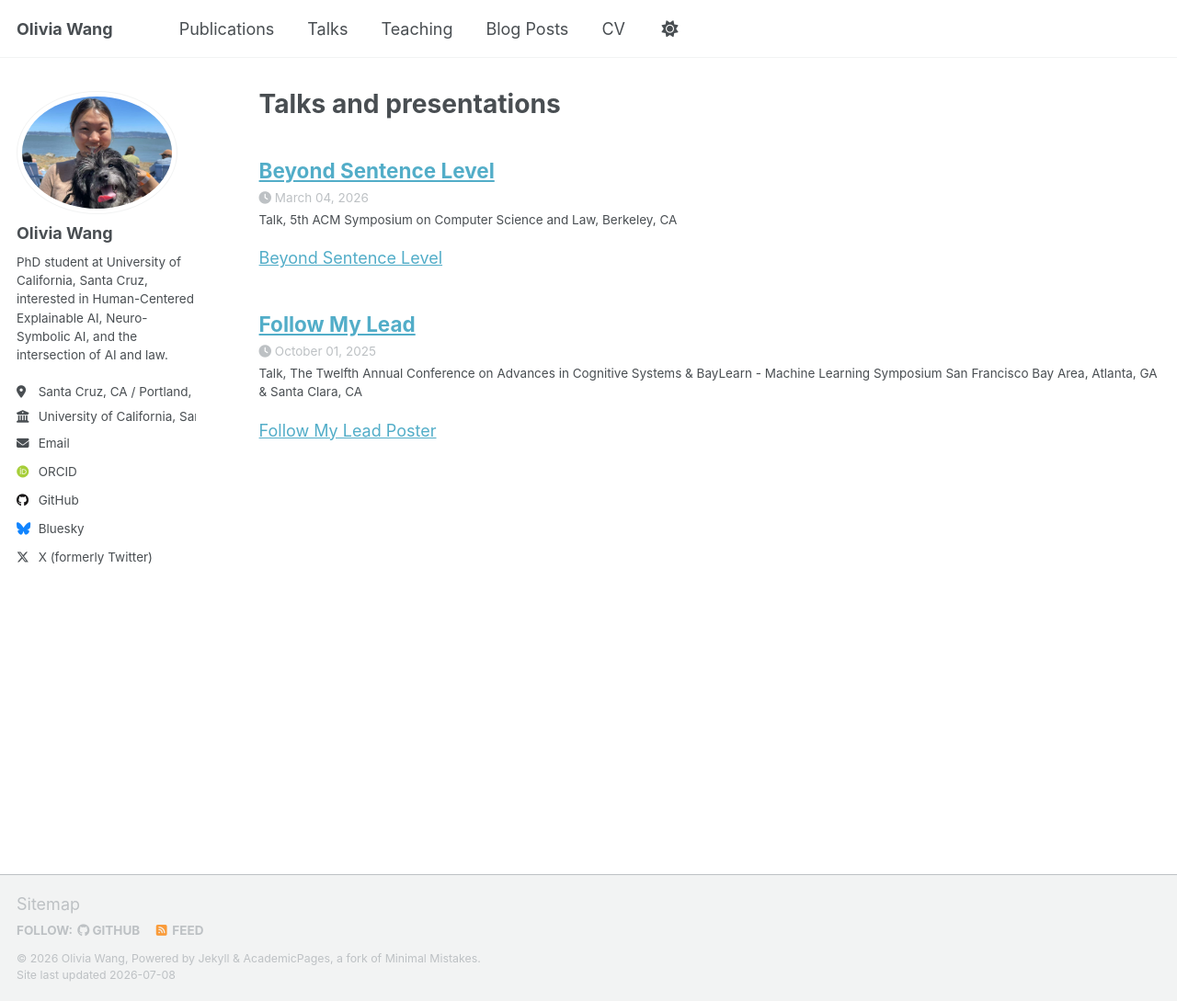
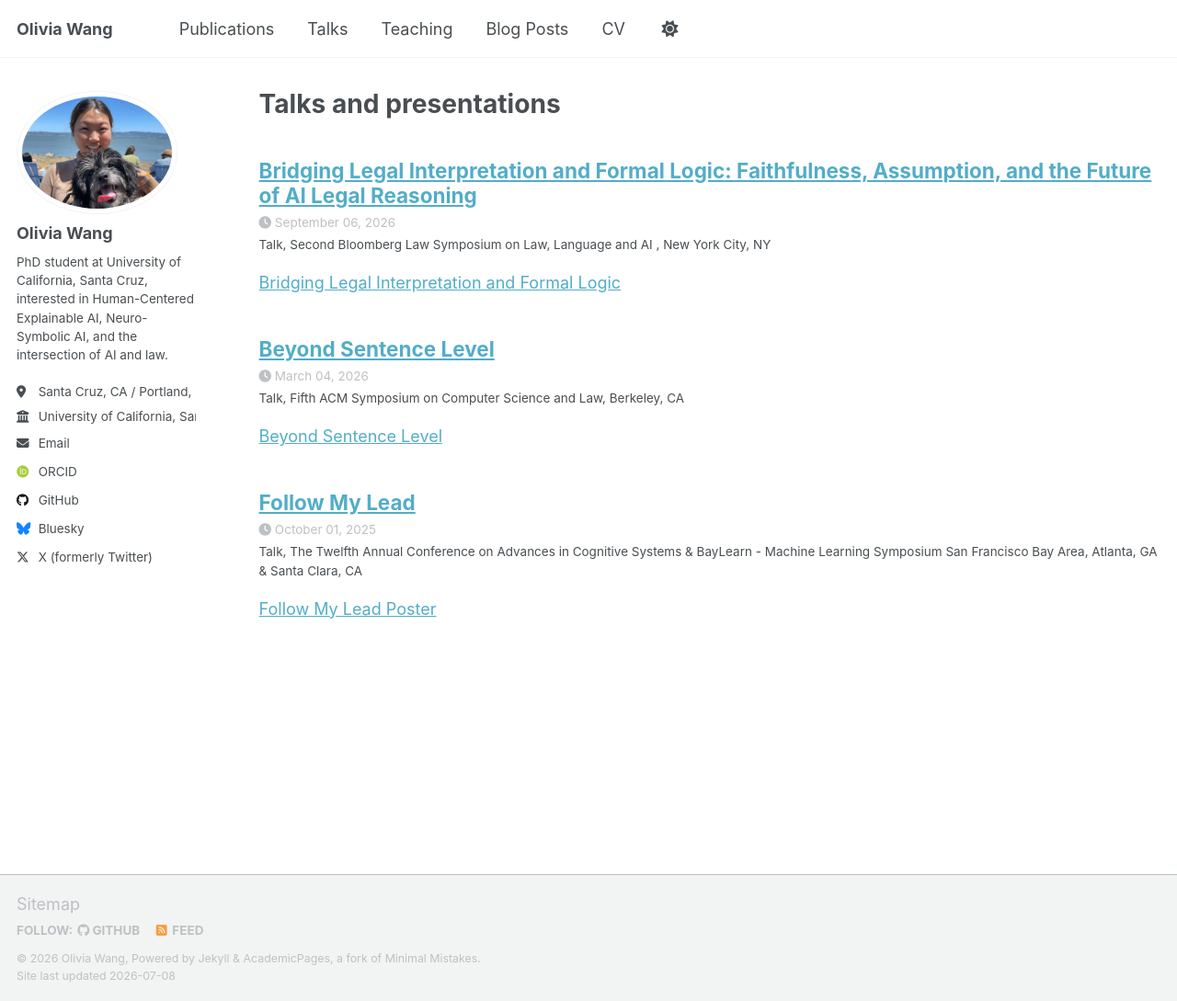
Before and after one commit to olivianxai/olivianxai.github.io, a Jekyll site: the page built from _pages/talks.html, in a window 1280 px wide and 1089 px high. Shown: the whole window at 92% size. Built offline with Jekyll 4.4.1, drawn with Linux system fonts in a browser that asks for light colours; some web fonts are replaced; a script that is not in the unit is left out.

Commit message:
Added BLaw Symposium talk content to my page

```diff
--- a/_talks/beyond_sentence_level.md
+++ b/_talks/beyond_sentence_level.md
@@ -3,7 +3,7 @@ title: "Beyond Sentence Level"
 collection: talks
 type: "Talk"
 permalink: /talks/beyond_sentence_level
-venue: "5th ACM Symposium on Computer Science and Law"
+venue: "Fifth ACM Symposium on Computer Science and Law"
 date: 04/03/2026
 location: "Berkeley, CA"
 ---
--- /dev/null
+++ b/_talks/legal_formal_reasoning.md
@@ -0,0 +1,12 @@
+---
+title: "Bridging Legal Interpretation and Formal Logic: Faithfulness, Assumption, and the Future of AI Legal Reasoning"
+collection: talks
+type: "Talk"
+permalink: /talks/legal_formal_reasoning
+venue: "Second Bloomberg Law Symposium on Law, Language and AI "
+date: 06/09/2026
+location: "New York City, NY"
+---
+
+
+[Bridging Legal Interpretation and Formal Logic](/files/legal_formal_reasoning_ppt.pdf)
```
Also changed, not shown: 1 other file.
